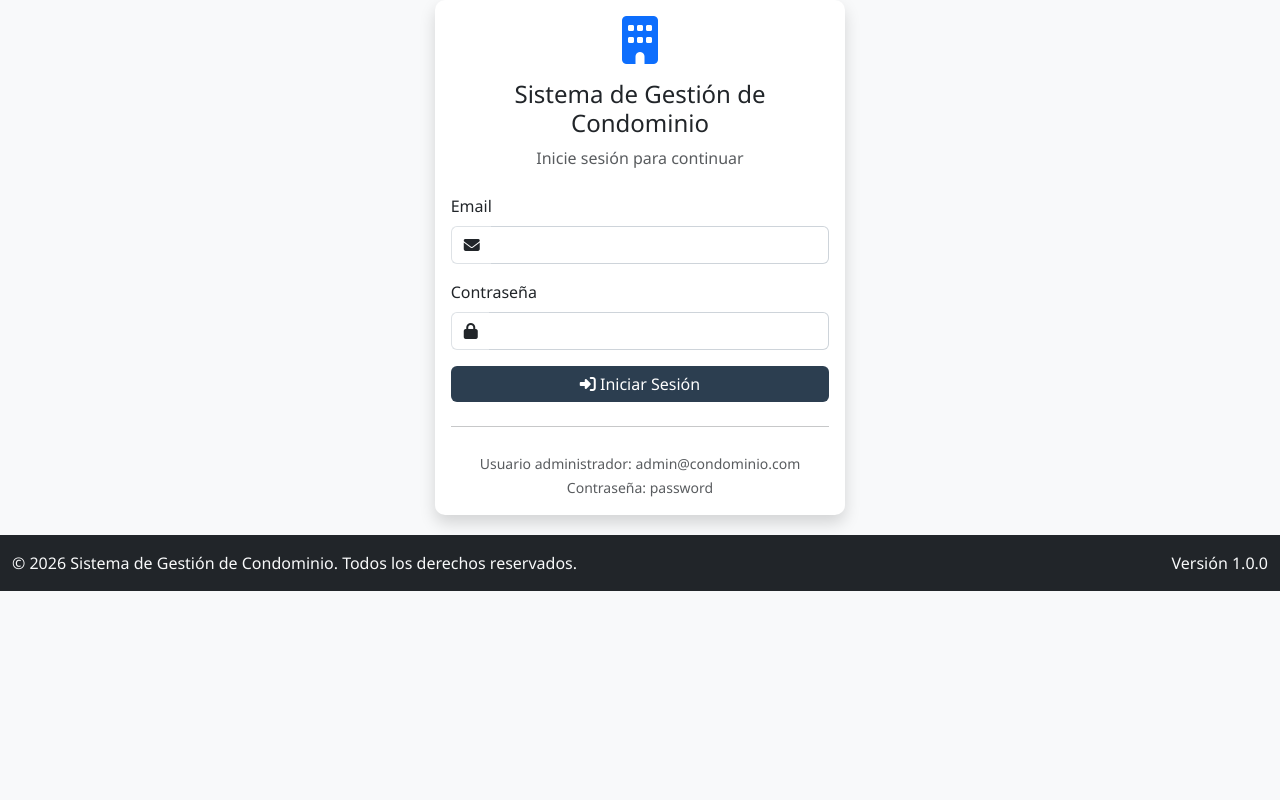
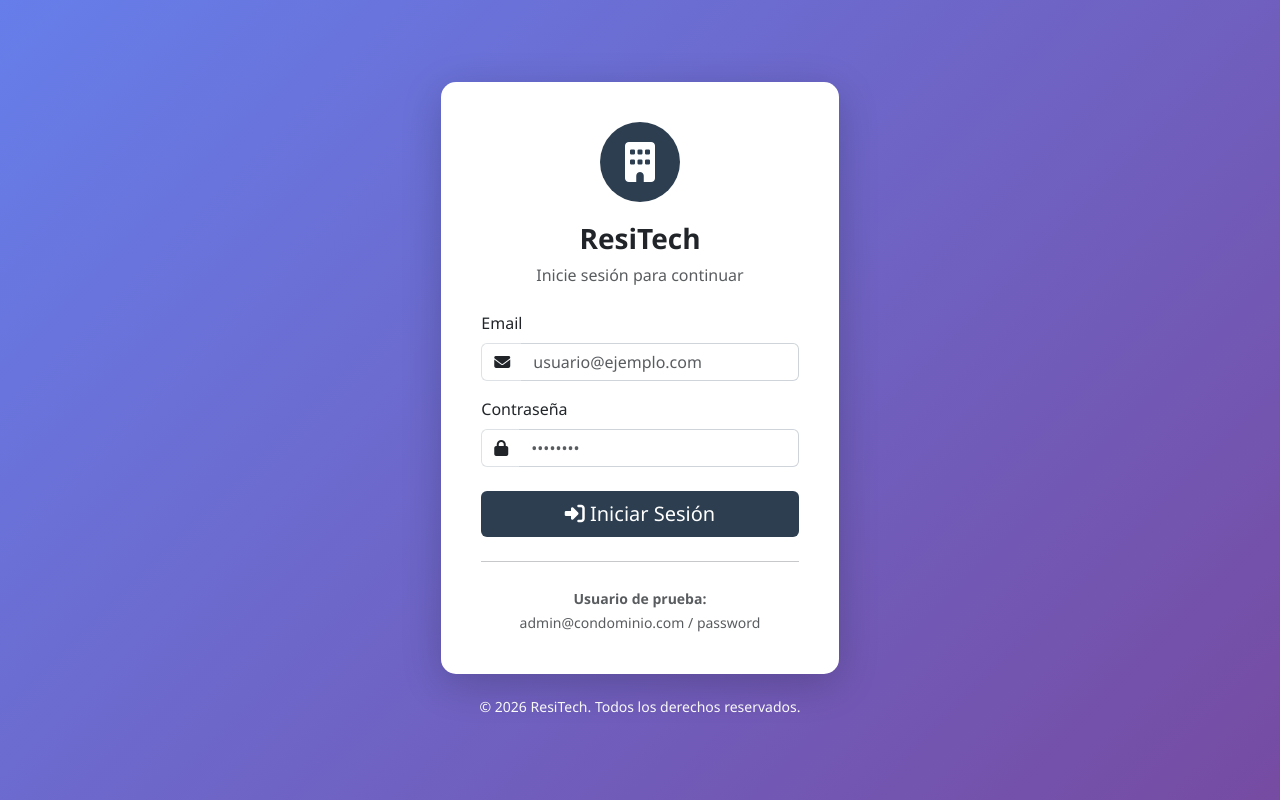
Before and after one commit to jesushmarcanov/condominio, a PHP site: page /condominio/ in a window 1280 px wide. Run offline with PHP 8.4, Linux system fonts and the light colour scheme.

Commit message:
Centrar formulario de login

```diff
--- a/app/views/auth/login.php
+++ b/app/views/auth/login.php
@@ -1,13 +1,57 @@
 <?php $page_title = 'Login'; ?>
 <?php include APP_PATH . '/views/layouts/header.php'; ?>
 
+<style>
+    body {
+        background: linear-gradient(135deg, #667eea 0%, #764ba2 100%);
+        min-height: 100vh;
+        display: flex;
+        align-items: center;
+        justify-content: center;
+    }
+
+    .login-container {
+        width: 100%;
+        padding: 20px;
+    }
+
+    .login-card {
+        border: none;
+        border-radius: 15px;
+        box-shadow: 0 10px 40px rgba(0, 0, 0, 0.2);
+    }
+
+    .login-card .card-body {
+        padding: 40px;
+    }
+
+    .login-icon {
+        width: 80px;
+        height: 80px;
+        background: #2c3e50;
+        border-radius: 50%;
+        display: flex;
+        align-items: center;
+        justify-content: center;
+        margin: 0 auto 20px;
+    }
+
+    .login-icon i {
+        font-size: 2.5rem;
+        color: white;
+    }
+</style>
+
+<div class="login-container">
     <div class="row justify-content-center">
         <div class="col-md-6 col-lg-4">
-        <div class="card shadow">
+            <div class="card login-card">
                 <div class="card-body">
                     <div class="text-center mb-4">
-                    <i class="fas fa-building fa-3x text-primary mb-3"></i>
-                    <h4><?= APP_NAME ?></h4>
+                        <div class="login-icon">
+                            <i class="fas fa-building"></i>
+                        </div>
+                        <h3 class="fw-bold"><?= APP_NAME ?></h3>
                         <p class="text-muted">Inicie sesión para continuar</p>
                     </div>
 
@@ -31,7 +75,8 @@
                             <div class="input-group">
                                 <span class="input-group-text"><i class="fas fa-envelope"></i></span>
                                 <input type="email" class="form-control" id="email" name="email"
-                                   value="<?= isset($email) ? $email : '' ?>" required>
+                                       value="<?= isset($email) ? $email : '' ?>"
+                                       placeholder="usuario@ejemplo.com" required>
                             </div>
                         </div>
 
@@ -39,12 +84,13 @@
                             <label for="password" class="form-label">Contraseña</label>
                             <div class="input-group">
                                 <span class="input-group-text"><i class="fas fa-lock"></i></span>
-                            <input type="password" class="form-control" id="password" name="password" required>
+                                <input type="password" class="form-control" id="password" name="password"
+                                       placeholder="••••••••" required>
                             </div>
                         </div>
 
-                    <div class="d-grid">
-                        <button type="submit" class="btn btn-primary">
+                        <div class="d-grid mt-4">
+                            <button type="submit" class="btn btn-primary btn-lg">
                                 <i class="fas fa-sign-in-alt"></i> Iniciar Sesión
                             </button>
                         </div>
@@ -54,13 +100,18 @@
 
                     <div class="text-center">
                         <small class="text-muted">
-                        Usuario administrador: admin@condominio.com<br>
-                        Contraseña: password
+                            <strong>Usuario de prueba:</strong><br>
+                            admin@condominio.com / password
+                        </small>
+                    </div>
+                </div>
+            </div>
+
+            <div class="text-center mt-3">
+                <small class="text-white">
+                    &copy; <?= date('Y') ?> <?= APP_NAME ?>. Todos los derechos reservados.
                 </small>
             </div>
         </div>
     </div>
 </div>
-</div>
-
-<?php include APP_PATH . '/views/layouts/footer.php'; ?>
--- a/config/config.php
+++ b/config/config.php
@@ -2,7 +2,7 @@
 // Configuración general de la aplicación
 
 // Configuración de la aplicación
-define('APP_NAME', 'Sistema de Gestión de Condominio');
+define('APP_NAME', 'ResiTech');
 define('APP_VERSION', '1.0.0');
 define('APP_URL', 'http://localhost/condominio');
 
```
Lines whose indentation alone changed are shown as unchanged.
